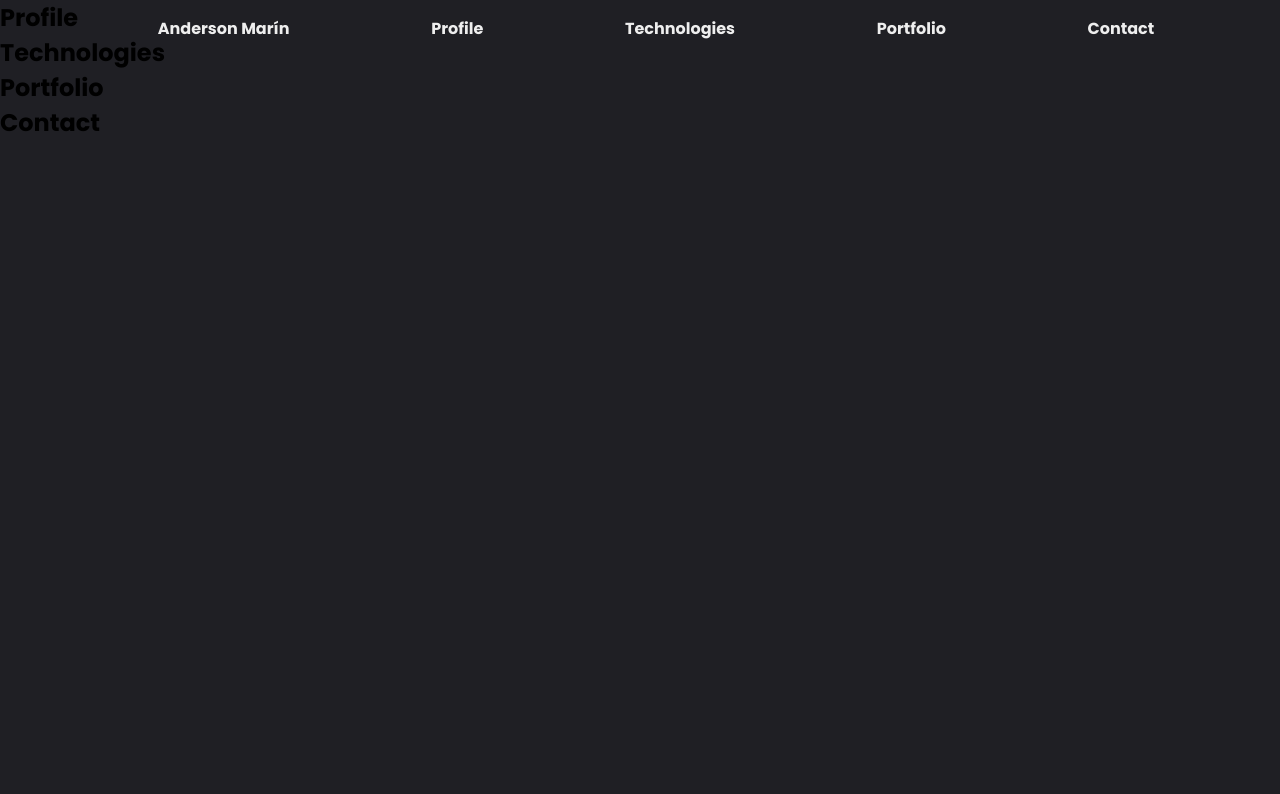
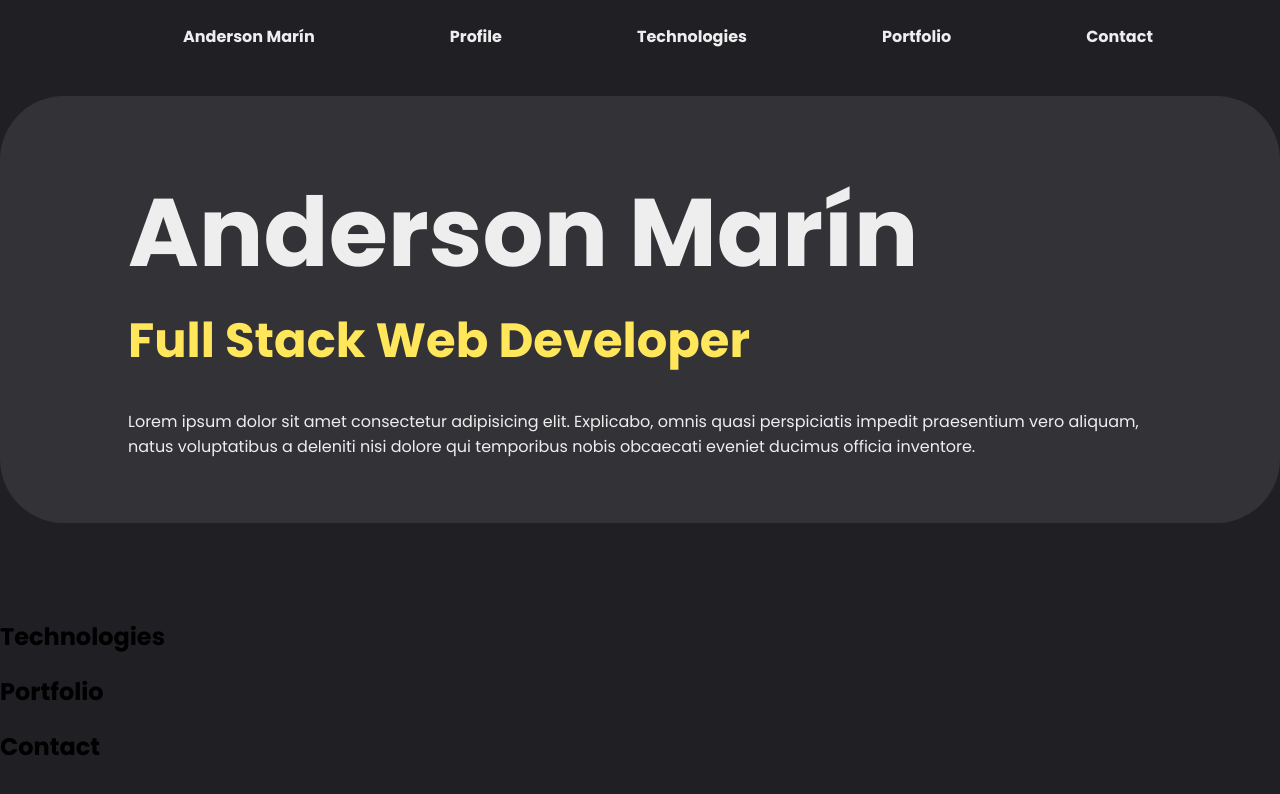
Before and after one commit to anmarinur/portfolio-andersonmarin.com, a React (Vite) app: page / in a window 1280 px wide. Shown: the top 794 px of the page. Built offline with nearby package versions, Linux system fonts and the light colour scheme.

Commit message:
Add profile data and style

```diff
--- a/index.css
+++ b/index.css
@@ -1,9 +1,14 @@
 :root {
   font-family: 'Poppins', sans-serif;
-  background-color: #1F1F24;
+  --color-primary: #1F1F24;
+  --color-primary-light: #333337;
+  --color-secundary: #FFE65A;
+  --color-white: #EEE;
 }
 
-*, html, body {
+html, body {
   margin: 0;
   padding: 0;
+  background-color: var(--color-primary);
+  box-sizing: border-box;
 }
--- a/index.html
+++ b/index.html
@@ -2,10 +2,10 @@
 <html lang="en">
   <head>
     <meta charset="UTF-8" />
-    <link rel="stylesheet" href="./index.css">
     <link rel="preconnect" href="https://fonts.googleapis.com">
     <link rel="preconnect" href="https://fonts.gstatic.com" crossorigin>
     <link href="https://fonts.googleapis.com/css2?family=Poppins:wght@300;400;500;600;700&display=swap" rel="stylesheet">
+    <link rel="stylesheet" href="./index.css">
     <meta name="viewport" content="width=device-width, initial-scale=1.0" />
     <title>Anderson Marín</title>
   </head>
--- a/src/assets/Components/NavBar.css
+++ b/src/assets/Components/NavBar.css
@@ -3,8 +3,7 @@
   top: 0;
   left: 0;
   width: 100%;
-  padding:1rem;
-  background-color: transparent;
+  padding:0.5rem;
 }
 
 .container-navbar ul {
@@ -16,26 +15,20 @@
 .container-navbar ul li {
   font-size: 1rem;
   font-weight: bold;
-  color: #EEE;
-}
-
-.container-navbar ul li {
-  font-size: 1rem;
-  font-weight: bold;
-  color: #EEE;
+  color: var(--color-white);
   cursor: pointer;
   transition: all 300ms;
 }
 
 .container-navbar ul li:hover {
-  text-shadow: 0 0 0.5rem #EEE;
+  text-shadow: 0 0 0.5rem var(--color-white);
 }
 
 .container-navbar ul li::after {
   content: "";
   height: 0.2rem;
   width: 0;
-  background-color: aqua;
+  background-color: var(--color-secundary);
   display: block;
   transition: all 300ms;
 }
--- /dev/null
+++ b/src/assets/Components/Profile.css
@@ -0,0 +1,38 @@
+.container-profile {
+  margin: 6rem 0;
+  padding: 2rem 0;
+  background-color: var(--color-primary-light);
+  border-radius: 4rem;
+}
+
+.container-profile-headers {
+  width: 80%;
+  margin: 2rem auto;
+  display: flex;
+  flex-direction: column;
+  justify-content: center;
+  align-items: left;
+}
+
+.h1-profile {
+  font-size: 6rem;
+}
+
+.h2-profile {
+  font-size: 3rem;
+  color: var(--color-secundary);
+}
+
+.p-profile {
+  width: 80%;
+  margin: 2rem auto;
+}
+
+.h1-profile, .h2-profile {
+  margin: 0;
+  padding: 0;
+}
+
+.h1-profile, .p-profile {
+  color: var(--color-white);
+}
--- a/src/assets/Components/Profile.jsx
+++ b/src/assets/Components/Profile.jsx
@@ -1,5 +1,16 @@
+import './Profile.css'
+
 export function Profile() {
   return (
-    <h2>Profile</h2>
+    <div className='container-profile'>
+      <div className='container-profile-logo'>
+        <div className='container-profile-headers'>
+          <h1 className='h1-profile'>Anderson Marín</h1>
+          <h2 className='h2-profile'>Full Stack Web Developer</h2>
+        </div>
+        <image alt="logo" src="#"/>
+      </div>
+      <p className='p-profile'>Lorem ipsum dolor sit amet consectetur adipisicing elit. Explicabo, omnis quasi perspiciatis impedit praesentium vero aliquam, natus voluptatibus a deleniti nisi dolore qui temporibus nobis obcaecati eveniet ducimus officia inventore.</p>
+    </div>
   );
 }
```
